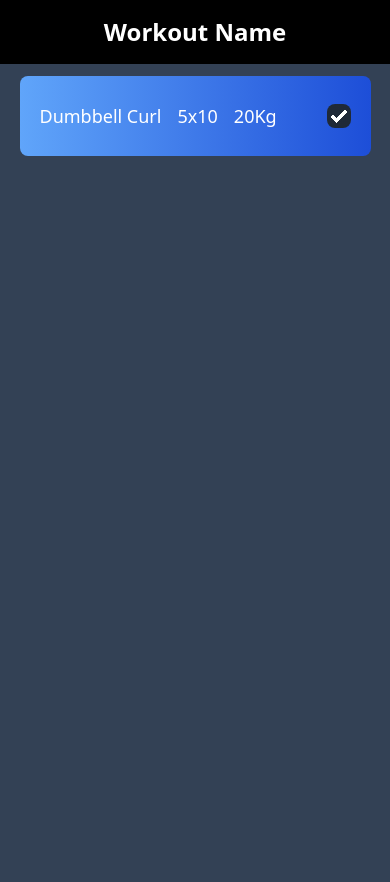
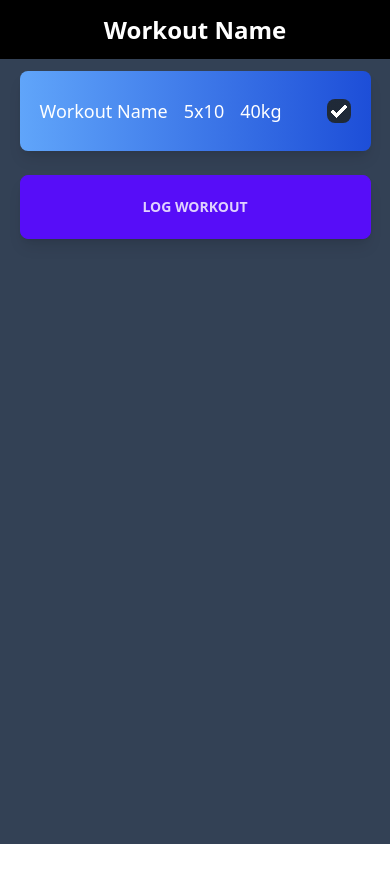
Before and after one commit to isaac238/ITSE_GROUP, a SvelteKit app: page /userdash/posts/workout_plan/1 in a window 390 px wide. Shown: the top 882 px of the page. After the commit the page ends 844 px from the top, so only its background shows below. Built offline with nearby package versions, Linux system fonts and the light colour scheme.

Commit message:
- Scaffolded Dynamic Workout Loading - Designed Workout Planner Mobile Interface

```diff
--- a/src/routes/userdash/posts/workout_plan/[plan]/+page.svelte
+++ b/src/routes/userdash/posts/workout_plan/[plan]/+page.svelte
@@ -1,6 +1,8 @@
 <script>
     import { writable } from "svelte/store";
     import { onMount } from "svelte";
+
+    let workout;
 
     const screenWidth = writable(0);
 
@@ -22,19 +24,70 @@
 </script>
 
 {#if isMobile}
-	<div class="w-screen h-screen bg-black">
-		<div class="w-screen h-[4rem] flex items-center justify-center">
-			<h1 class="max-w-screen text-2xl text-white font-semibold">Workout Name</h1>
-		</div>
-		<div class="w-screen h-screen bg-slate-700 flex itmes-center flex-col">
-			<div class="w-[90vw] h-[5rem] my-3 p-5 mx-auto flex items-center
-			bg-gradient-to-r from-blue-400 to-blue-700 text-white rounded-lg gap-4">
-				<h1 class="text-lg">Dumbbell Curl</h1>
-				<h1 class="text-lg">5x10</h1>
-				<h1 class="text-lg">20Kg</h1>
-				<input type="checkbox" checked="checked" class="checkbox ml-auto"/>
-			</div>
-		</div>
+    <div class="w-screen h-screen bg-black">
+        <div class="w-screen h-[7vh] flex items-center justify-center">
+            <h1 class="max-w-screen text-2xl text-white font-semibold">
+                Workout Name
+            </h1>
+        </div>
 
-	</div>
+        <div
+            class="w-screen h-[93vh] overflow-y-scroll bg-slate-700 flex itmes-center flex-col"
+        >
+            <div
+                class="w-[90vw] h-[5rem] my-3 p-5 mx-auto flex items-center bg-gradient-to-r from-blue-400 to-blue-700 text-white shadow-lg rounded-lg gap-4"
+            >
+                <h1 class="text-lg">Workout Name</h1>
+                <h1 class="text-lg">5x10</h1>
+                <h1 class="text-lg">40kg</h1>
+                <input
+                    type="checkbox"
+                    checked="checked"
+                    class="checkbox ml-auto"
+                />
+            </div>
+            <button
+                class="btn btn-primary w-[90vw] mx-auto h-[4rem] mt-3 shadow-lg"
+                >Log Workout</button
+            >
+
+            <!-- {#each workout as item}
+                {#if item.type == "Weight"}
+                    <div
+                        class="w-[90vw] h-[5rem] my-3 p-5 mx-auto flex items-center bg-gradient-to-r from-blue-400 to-blue-700 text-white shadow-lg rounded-lg gap-4"
+                    >
+                        <h1 class="text-lg">{item.name}</h1>
+                        <h1 class="text-lg">{item.reps}{item.sets}</h1>
+                        <h1 class="text-lg">{item.weight}</h1>
+                        <input
+                            type="checkbox"
+                            checked="checked"
+                            class="checkbox ml-auto"
+                        />
+                    </div>
+                    <button
+                        class="btn btn-primary w-[90vw] mx-auto h-[4rem] mt-3 shadow-lg"
+                        >Log Workout</button
+                    >
+                {:else}
+                    <div
+                        class="w-[90vw] h-[5rem] my-3 p-5 mx-auto flex items-center bg-gradient-to-r from-red-400 to-red-700 text-white shadow-lg rounded-lg gap-4"
+                    >
+                        <h1 class="text-lg">{item.name}</h1>
+                        <h1 class="text-lg">{item.time}{item.sets}</h1>
+                        <h1 class="text-lg">{item.distance}</h1>
+                        <input
+                            type="checkbox"
+                            checked="checked"
+                            class="checkbox ml-auto"
+                        />
+                    </div>
+                    <button
+                        class="btn btn-primary w-[90vw] mx-auto h-[4rem] mt-3 shadow-lg"
+                        >Log Workout</button
+                    >
+                {/if}
+            {/each} -->
+        </div>
+    </div>
 {/if}
```
